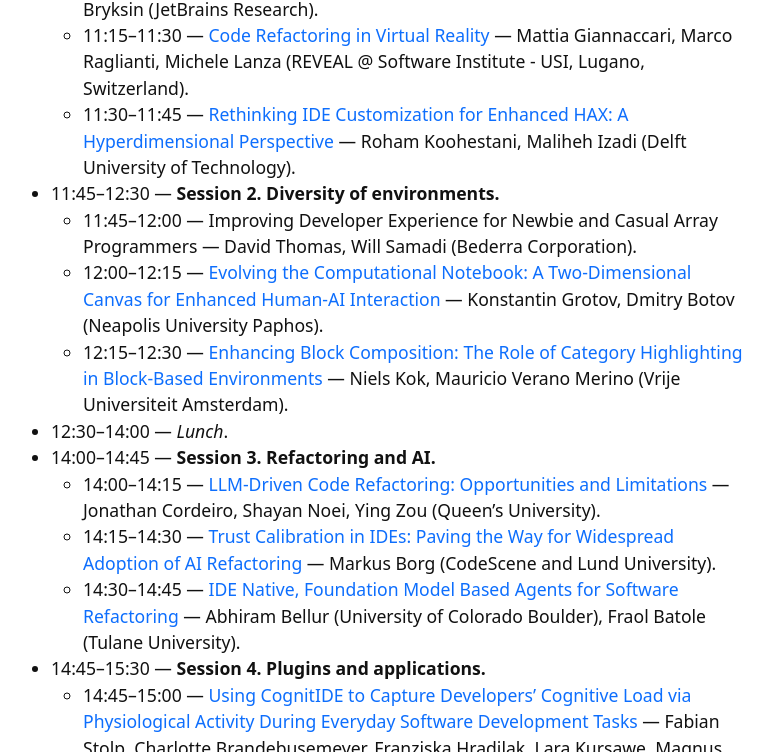
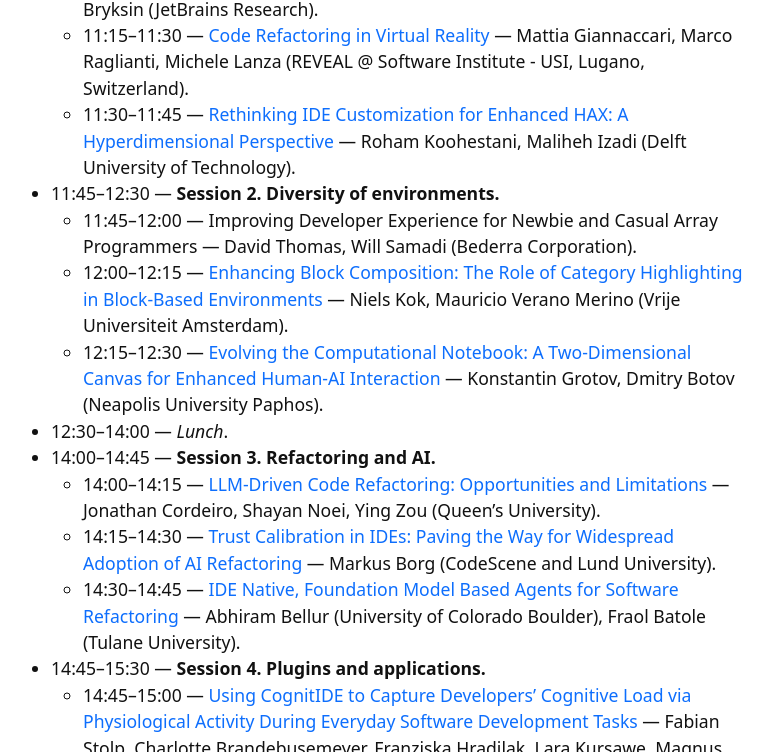
Before and after one commit to ide-workshop/ide-workshop.github.io, a Jekyll site: the page built from index.md, in a window 1280 px wide and 900 px high, scrolled down 1433 px, cut to the strip 0-752 px from the top of the window. Shown: the whole strip, without its empty margins (258-1031 px from the left). Built offline with Jekyll 4.4.1, drawn with Linux system fonts in a browser that asks for light colours.

Commit message:
Small fix in program

```diff
--- a/index.md
+++ b/index.md
@@ -35,8 +35,8 @@ layout: page
   * 11:30–11:45 — [Rethinking IDE Customization for Enhanced HAX: A Hyperdimensional Perspective](https://arxiv.org/abs/2501.02491) — Roham Koohestani, Maliheh Izadi (Delft University of Technology).
 * 11:45–12:30 — **Session 2. Diversity of environments.**
     * 11:45–12:00 — Improving Developer Experience for Newbie and Casual Array Programmers — David Thomas, Will Samadi (Bederra Corporation).
-    * 12:00–12:15 — [Evolving the Computational Notebook: A Two-Dimensional Canvas for Enhanced Human-AI Interaction](https://arxiv.org/abs/2503.16967) — Konstantin Grotov, Dmitry Botov (Neapolis University Paphos).
-    * 12:15–12:30 — [Enhancing Block Composition: The Role of Category Highlighting in Block-Based Environments](https://maveme.github.io/assets/pdfs/IDE25_CategoryHighlighting.pdf) — Niels Kok, Mauricio Verano Merino (Vrije Universiteit Amsterdam).
+    * 12:00–12:15 — [Enhancing Block Composition: The Role of Category Highlighting in Block-Based Environments](https://maveme.github.io/assets/pdfs/IDE25_CategoryHighlighting.pdf) — Niels Kok, Mauricio Verano Merino (Vrije Universiteit Amsterdam).
+    * 12:15–12:30 — [Evolving the Computational Notebook: A Two-Dimensional Canvas for Enhanced Human-AI Interaction](https://arxiv.org/abs/2503.16967) — Konstantin Grotov, Dmitry Botov (Neapolis University Paphos).
 * 12:30–14:00 — _Lunch_.
 * 14:00–14:45 — **Session 3. Refactoring and AI.**
     * 14:00–14:15 — [LLM-Driven Code Refactoring: Opportunities and Limitations](https://seal-queensu.github.io/publications/pdf/IDE-Jonathan-2025.pdf) — Jonathan Cordeiro, Shayan Noei, Ying Zou (Queen's University).
```
